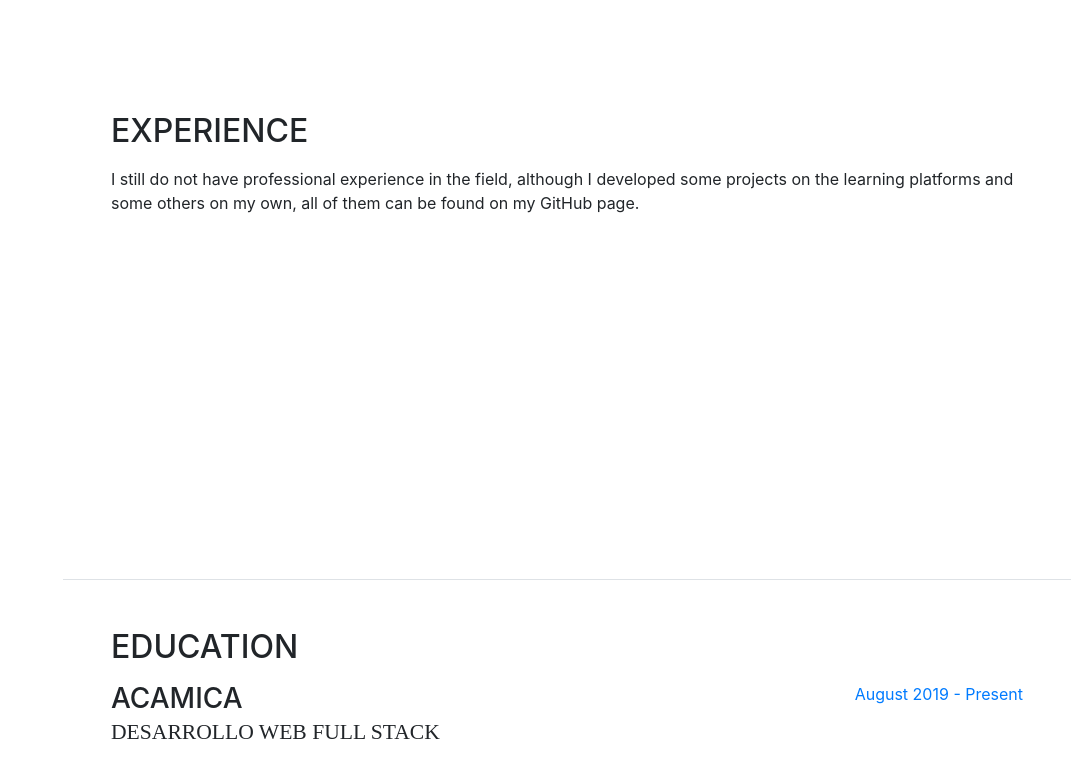
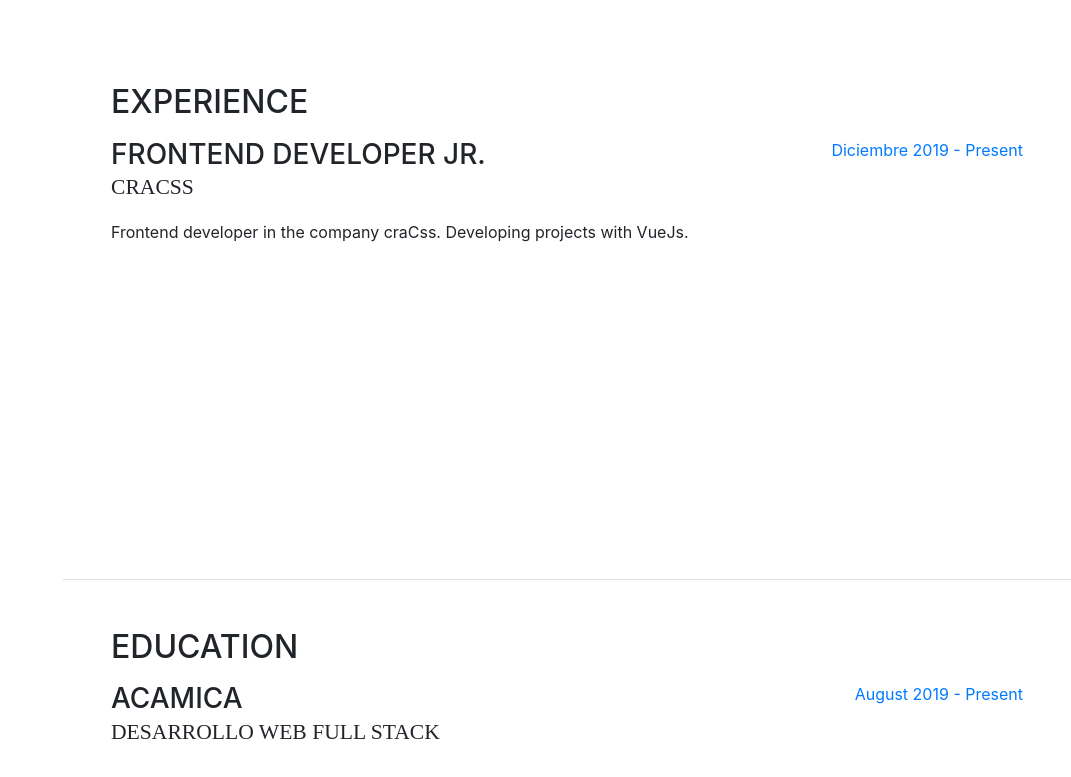
Before and after one commit to leti-berardo/cv-profesional-en, a website with bundled scripts: page index.html in a window 1280 px wide. Shown: the part 1020-1797 px from the top of the page, without its empty margins (209-1280 px from the left). Built offline with nearby package versions, Linux system fonts and the light colour scheme; a web font is replaced by a local one.

Commit message:
actualizacion

```diff
--- a/index.html
+++ b/index.html
@@ -21,6 +21,8 @@
   <link href="vendor/font-awesome/css/font-awesome.min.css" rel="stylesheet">
   <link href="vendor/devicons/css/devicons.min.css" rel="stylesheet">
   <link href="vendor/simple-line-icons/css/simple-line-icons.css" rel="stylesheet">
+  <link rel="stylesheet"
+    href="https://cdn.rawgit.com/konpa/devicon/df6431e323547add1b4cf45992913f15286456d3/devicon.min.css">
 
   <!-- Custom styles for this template -->
   <link href="css/resume.min.css" rel="stylesheet">
@@ -59,7 +61,8 @@
           <a class="nav-link js-scroll-trigger" href="#interests">Interests</a>
         </li>
         <li class="nav-item">
-          <a class="translate" href="https://leti-berardo.github.io/cv-profesional/">Español</a>|<a class="translate" href="#about">English</a>
+          <a class="translate" href="https://leti-berardo.github.io/cv-profesional/">Español</a>|<a class="translate"
+            href="#about">English</a>
         </li>
       </ul>
     </div>
@@ -80,7 +83,8 @@
           Development career at Acamica.<br>
           I love learning new things and in this dynamic space I have the possibility of being in constant growth. Also,
           I love solving problems, so inmediatly a fell in love with programming.<br>
-          I am focused on learning Javascript and FrontEnd technologies, eager to know more about this language and frameworks like React.Js.
+          I am focused on learning Javascript and FrontEnd technologies, eager to know more about this language and
+          frameworks like React.Js.
         </p>
         <ul class="list-inline list-social-icons mb-0">
           <li class="list-inline-item">
@@ -109,14 +113,16 @@
 
         <div class="resume-item d-flex flex-column flex-md-row mb-5">
           <div class="resume-content mr-auto">
-            <!-- <h3 class="mb-0">Senior Web Developer</h3>
-              <div class="subheading mb-3">Intelitec Solutions</div> -->
-            <p>I still do not have professional experience in the field, although I developed some projects on the
-              learning platforms and some others on my own, all of them can be found on my GitHub page.</p>
+            <h3 class="mb-0">Frontend Developer Jr.</h3>
+            <div class="subheading mb-3">craCss</div>
+            <p>Frontend developer in the company craCss. Developing projects with VueJs.</p>
+            <div>
+              <a href="www.cracss.com"></a>
+            </div>
           </div>
-          <!-- <div class="resume-date text-md-right">
-              <span class="text-primary">March 2013 - Present</span>
-            </div> -->
+          <div class="resume-date text-md-right">
+            <span class="text-primary">Diciembre 2019 - Present</span>
+          </div>
         </div>
 
       </div>
@@ -253,6 +259,9 @@
           <li class="list-inline-item">
             <i class="devicons devicons-javascript"></i>
           </li>
+          <li class="list-inline-item">
+            <i class="devicon-vuejs-plain"></i>
+          </li>
           <!-- <li class="list-inline-item">
             <i class="devicons devicons-jquery"></i>
           </li>
```
